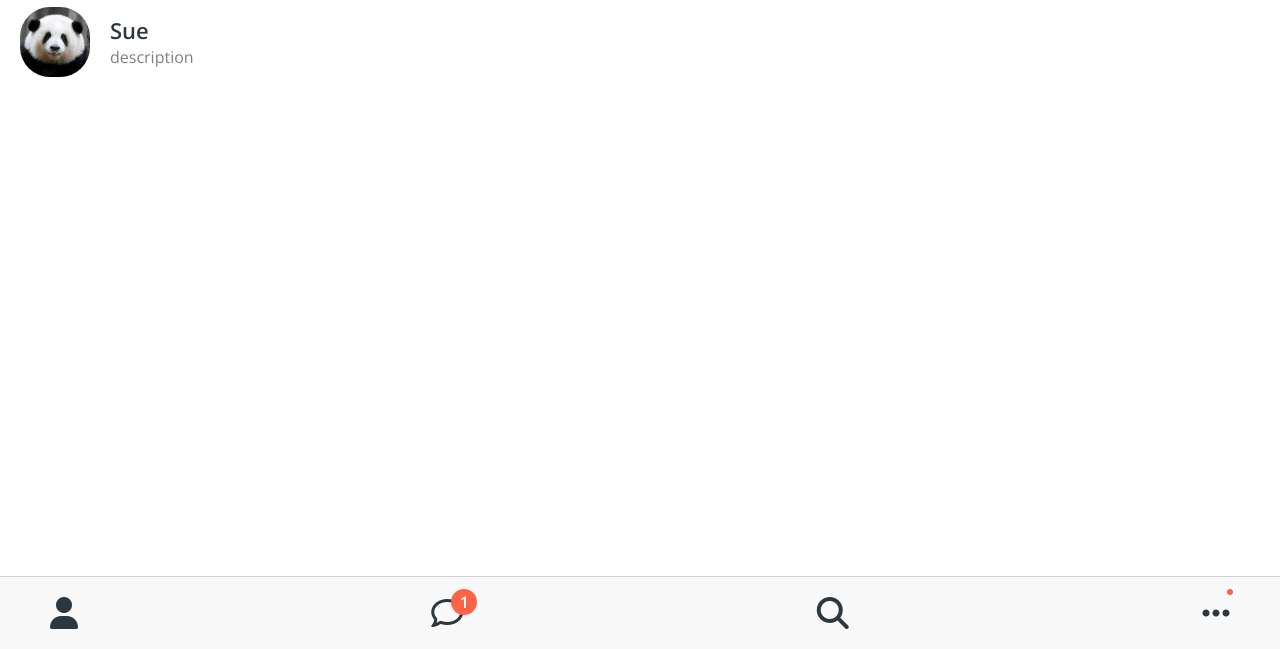
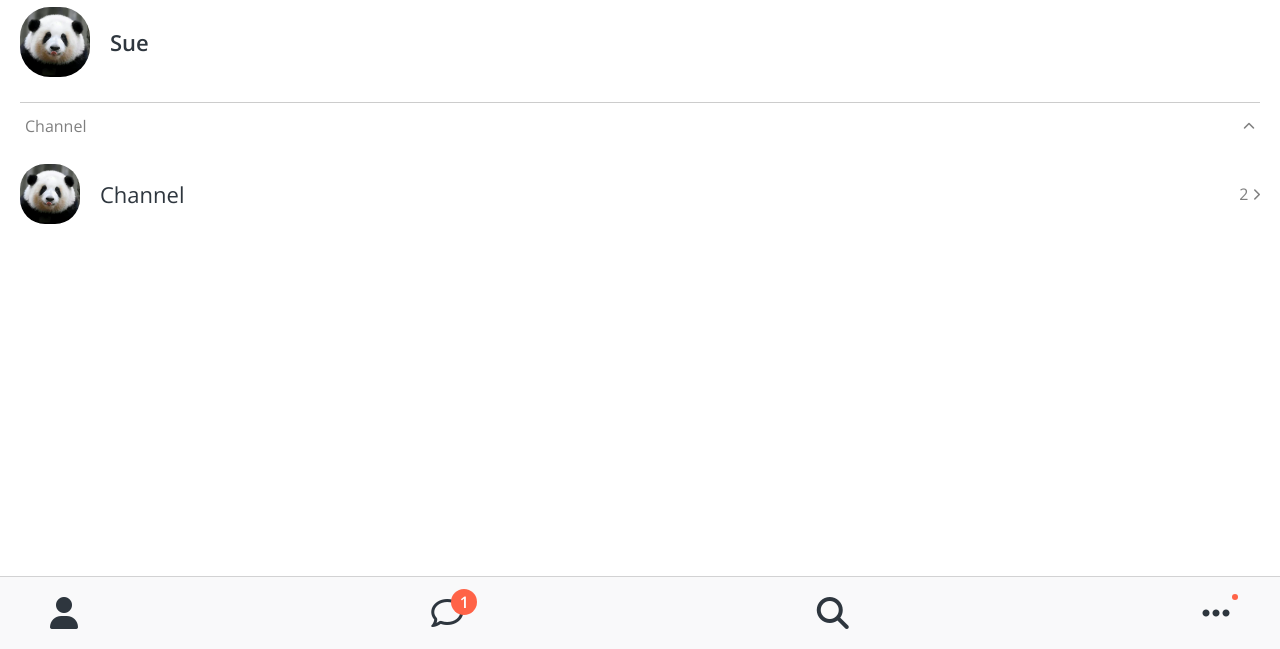
Before and after one commit to feelsuegood/cacao-html-css, a plain HTML site: page friends.html in a window 1280 px wide. Shown: the part 151-800 px from the top of the page. Drawn offline with nearby package versions, Linux system fonts and the light colour scheme.

Commit message:
added friends.html and css

```diff
--- a/css/components/nav-bar.css
+++ b/css/components/nav-bar.css
@@ -28,6 +28,7 @@
   align-items: center;
   color: white;
   font-weight: 600;
+  /* change nav__link to position: relative */
   position: absolute;
   left: 20px;
   bottom: 15px;
@@ -41,6 +42,6 @@
   display: flex;
   justify-content: center;
   position: absolute;
-  left: 25px;
-  bottom: 35px;
+  left: 30px;
+  bottom: 30px;
 }
--- a/css/components/user-component.css
+++ b/css/components/user-component.css
@@ -21,6 +21,25 @@
 
 .user-component__subtitle {
   margin-top: 8px;
-  font: size 17px;
+  font-size: 17px;
   color: rgba(0, 0, 0, 0.5);
 }
+
+.user-component__avatar--xl {
+  width: 70px;
+  height: 70px;
+}
+
+.user-component__avatar--sm {
+  width: 60px;
+  height: 60px;
+  border-radius: 25px;
+}
+
+.user-component__title--not-bold {
+  font-weight: 400;
+}
+
+.user-component__column:last-child {
+  color: rgba(0, 0, 0, 0.5);
+}
--- a/css/screens/friends.css
+++ b/css/screens/friends.css
@@ -15,3 +15,18 @@
 #friends-display-link i {
   color: rgba(0, 0, 0, 0.3);
 }
+
+.friends-screen__channel {
+  margin-top: 25px;
+  border-top: 1px solid rgba(0, 0, 0, 0.2);
+  padding-top: 15px;
+}
+
+.friends-screen__channel-header {
+  margin-bottom: 30px;
+  display: flex;
+  justify-content: space-between;
+  align-items: center;
+  color: rgba(0, 0, 0, 0.5);
+  padding: 0px 5px;
+}
--- a/css/screens/login.css
+++ b/css/screens/login.css
@@ -1,3 +1,19 @@
+.welcome-header {
+  margin: 90px 0px;
+  text-align: center;
+  display: flex;
+  flex-direction: column;
+  align-items: center;
+}
+.welcome-header__title {
+  margin-bottom: 20px;
+  font-size: 25px;
+}
+.welcome-header__text {
+  width: 60%;
+  opacity: 70%;
+}
+
 #login-form {
   display: flex;
   flex-direction: column;
--- a/css/styles.css
+++ b/css/styles.css
@@ -1,37 +1,21 @@
 /* Order is very important!!! */
-@import url("https://fonts.googleapis.com/css2?family=Open+Sans:wght@400;600&display=swap");
-@import "reset.css";
-@import "variables.css";
+@import url('https://fonts.googleapis.com/css2?family=Open+Sans:wght@400;600&display=swap');
+@import 'reset.css';
+@import 'variables.css';
 
 /* Components */
-@import "components/status-bar.css";
-@import "components/nav-bar.css";
-@import "components/screen-header.css";
-@import "components/user-component.css";
+@import 'components/status-bar.css';
+@import 'components/nav-bar.css';
+@import 'components/screen-header.css';
+@import 'components/user-component.css';
 
 /* Screens */
-@import "screens/login.css";
-@import "screens/friends.css";
+@import 'screens/login.css';
+@import 'screens/friends.css';
 
 body {
   color: #2e363e;
-  font-family: "Open Sans", sans-serif;
+  font-family: 'Open Sans', sans-serif;
   /* font-family: system-ui, -apple-system, BlinkMacSystemFont, "Segoe UI", Roboto,
     Oxygen, Ubuntu, Cantarell, "Open Sans", "Helvetica Neue", sans-serif; */
 }
-
-.welcome-header {
-  margin: 90px 0px;
-  text-align: center;
-  display: flex;
-  flex-direction: column;
-  align-items: center;
-}
-.welcome-header__title {
-  margin-bottom: 20px;
-  font-size: 25px;
-}
-.welcome-header__text {
-  width: 60%;
-  opacity: 70%;
-}
--- a/friends.html
+++ b/friends.html
@@ -4,7 +4,7 @@
     <link rel="stylesheet" href="css/styles.css" />
     <meta charset="UTF-8" />
     <meta name="viewport" content="width=device-width, initial-scale=1.0" />
-    <title>Welcome to Cacao</title>
+    <title>Friends | Cacao - Personal Portfolio</title>
   </head>
   <body>
     <div class="status-bar">
@@ -16,7 +16,7 @@
         <span>18:43</span>
       </div>
       <div class="status-bar__column">
-        <span>110%</span>
+        <span>77%</span>
         <i class="fa-solid fa-battery-full"></i>
         <i class="fa-solid fa-bolt"></i>
       </div>
@@ -35,20 +35,45 @@
       <i class="fa-solid fa-circle-info"></i> Friends' Names Display
       <i class="fa-solid fa-chevron-right fa-xs"></i>
     </a>
+
     <main class="friends-screen">
       <div class="user-component">
         <div class="user-component__column">
           <img
             src="./avatar.jpeg"
-            class="user-component__avatar"
+            class="user-component__avatar user-component__avatar--xl"
             alt="avatar"
           />
           <div class="user-component__text">
             <h4 class="user-component__title">Sue</h4>
-            <h6 class="user-component__subtitle">description</h6>
+            <!-- <h6 class="user-component__subtitle">description</h6> -->
           </div>
         </div>
         <div class="user-component__column"></div>
+      </div>
+      <div class="friends-screen__channel">
+        <div class="friends-screen__channel-header">
+          <span>Channel</span>
+          <i class="fa-solid fa-chevron-up fa-xs"></i>
+        </div>
+        <div class="user-component">
+          <div class="user-component__column">
+            <img
+              src="./avatar.jpeg"
+              class="user-component__avatar user-component__avatar--sm"
+              alt="avatar"
+            />
+            <div class="user-component__text">
+              <h4 class="user-component__title user-component__title--not-bold">
+                Channel
+              </h4>
+            </div>
+          </div>
+          <div class="user-component__column">
+            <sapn>2</sapn>
+            <i class="fa-solid fa-chevron-right fa-xs"></i>
+          </div>
+        </div>
       </div>
     </main>
 
@@ -78,6 +103,7 @@
         </li>
       </ul>
     </nav>
+    <!-- font awesome -->
     <script
       src="https://kit.fontawesome.com/90b0d86629.js"
       crossorigin="anonymous"
```
Also changed, not shown: index.html (+6 -4 lines), 1 other file.
